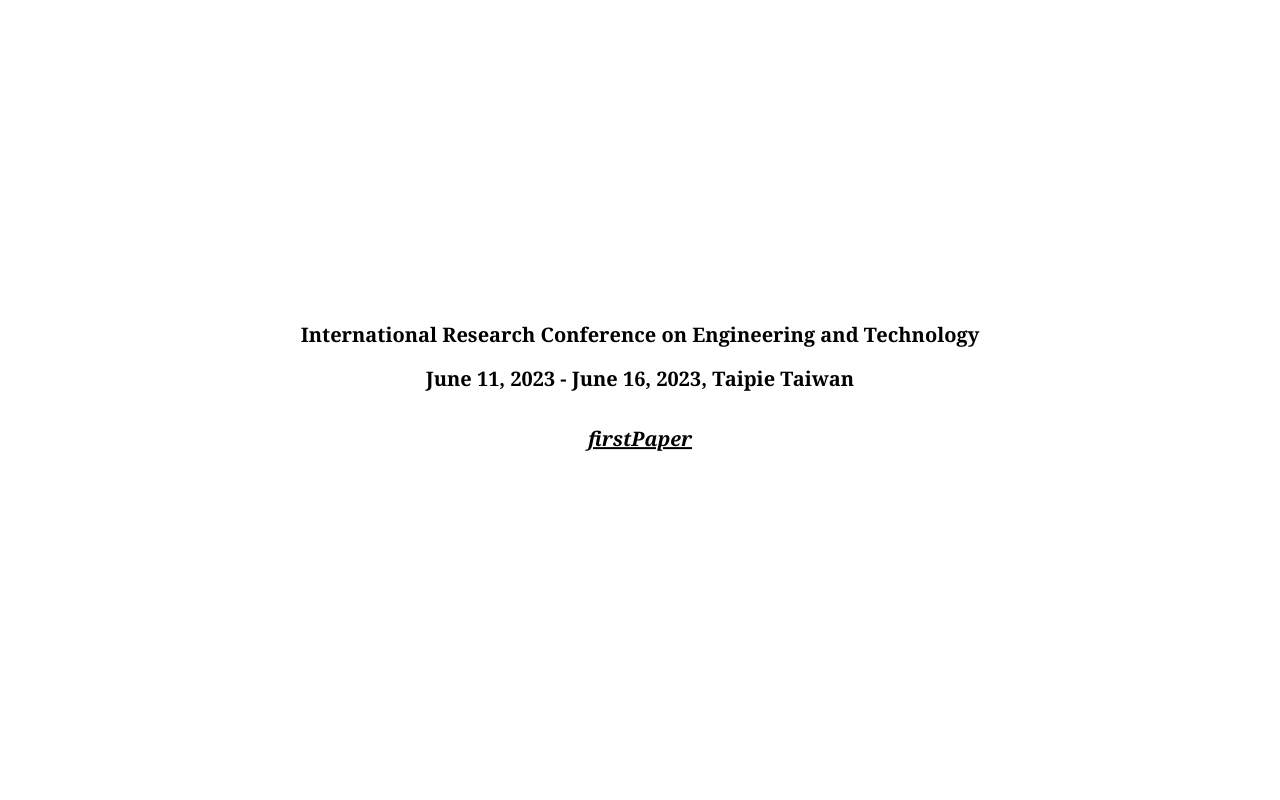
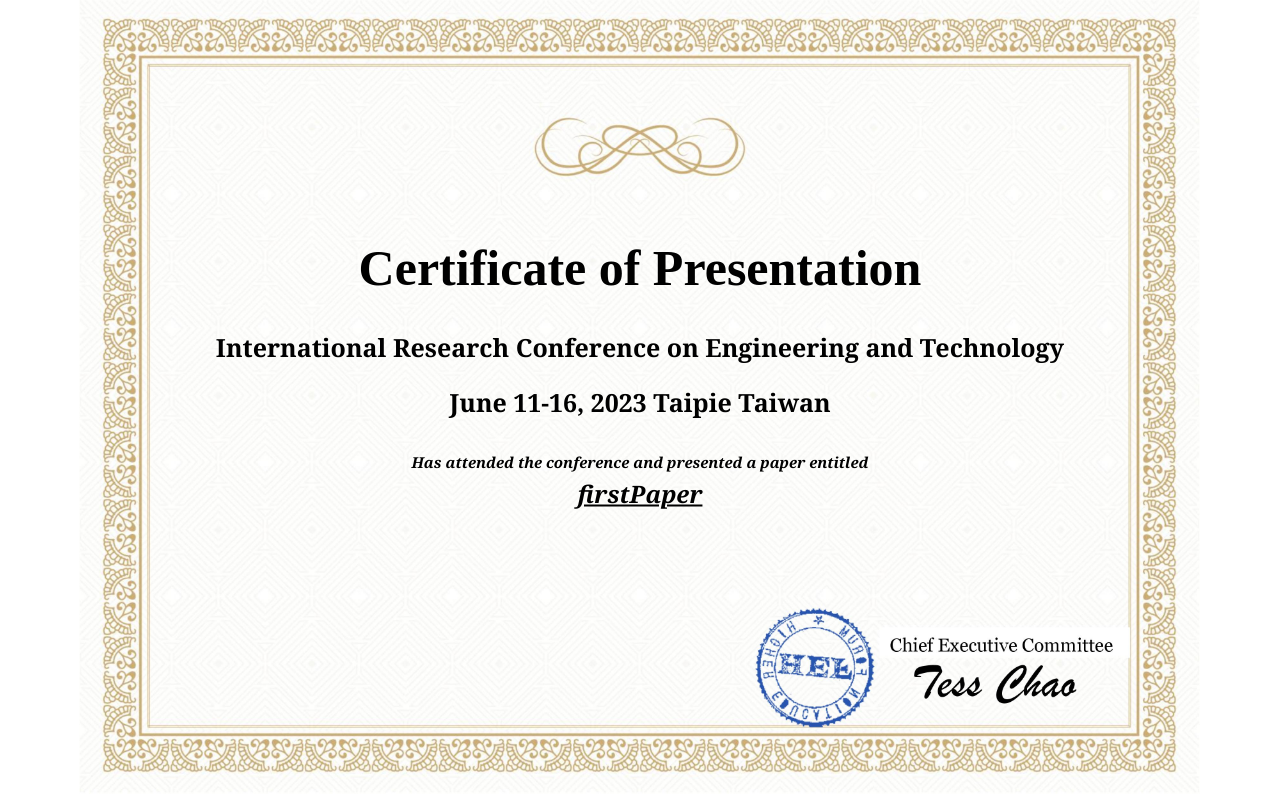
Before and after one commit to frankhsu0611/GatherEase, a Django app: page /certificate/ in a window 1280 px wide. Run offline with Django 4.2, Linux system fonts and the light colour scheme; a user stored in the database is signed in; data comes from the database, SQL or seed files in the repository; both versions use the stored data as it was after the commit.

Commit message:
finalized certificate format

```diff
--- a/authentication/models.py
+++ b/authentication/models.py
@@ -12,7 +12,8 @@ CONFERENCE_CODE = 'ICEASS2021'
 
 class Conference(models.Model):
     conferenceCode = models.CharField(max_length=20, primary_key=True)
-    conferenceName = models.CharField(max_length=20, default='adminConference')
+    conferenceName = models.CharField(
+        max_length=100, default='adminConference')
     conferenceStartDate = models.DateField(default=CONFERENCE_START_DATE)
     conferenceEndDate = models.DateField(default=CONFERENCE_END_DATE)
     conferenceLocation = models.CharField(
@@ -22,7 +23,7 @@ class Conference(models.Model):
     agenda = models.FileField(upload_to='agenda/')
     # Specify the sub-directory within 'media' folder.
     proceedings = models.FileField(upload_to='proceedings/')
-    #TO DO: add program
+    # TO DO: add program
     program = models.FileField(upload_to='program/')
 
 
@@ -35,10 +36,12 @@ class Event(models.Model):
     keynoteSpeaker = models.CharField(max_length=20)
     eventRoom = models.CharField(max_length=20)
 
+
 class Paper(models.Model):
     user = models.ForeignKey(User, on_delete=models.CASCADE)
     paperID = models.CharField(max_length=20, primary_key=True)
-    paperTitle = models.CharField(max_length=50)
+    paperTitle = models.CharField(max_length=200)
+
 
 class UserProfile(models.Model):
     user = models.OneToOneField(
@@ -47,7 +50,6 @@ class UserProfile(models.Model):
     userCountry = models.CharField(max_length=20)
     userUniversity = models.CharField(max_length=40)
     conference = models.ForeignKey(Conference, on_delete=models.CASCADE)
-
 
     class Meta:
         verbose_name_plural = "UserProfiles"
--- a/templates/pages/certificate.html
+++ b/templates/pages/certificate.html
@@ -19,7 +19,17 @@
       /* Configure your preferred font family and other styles */
       font-family: Georgia, sans-serif;
       color: black;
+    }
 
+    #background-image {
+      /* Set the image to cover the entire page */
+      width: 100%;
+      height: 100%;
+      object-fit: cover;
+
+      /* Position the image at the bottom layer */
+      position: absolute;
+      z-index: -1;
       /* Set the background image and its properties */
       background-image: url("{{ background_image_data_uri }}");
       background-size: contain;
@@ -27,34 +37,51 @@
       background-repeat: no-repeat;
     }
 
+    .title {
+      font-family: Times New Roman;
+      font-size: 50px;
+    }
+
     .certificate-content {
       /* Position the content in the center and middle of the page */
       position: absolute;
-      top: 50%;
+      top: 45%;
       left: 50%;
       transform: translate(-50%, -50%);
       text-align: center;
       width: 90%;
+
     }
     .conference-name,
     .conference-details {
-      font-size: 20px;
+      font-size: 25px;
     }
 
     .affiliation {
-      font-size: 20px;
+      font-size: 25px;
     }
 
     .name {
-      font-size: 24px;
+      font-size: 25px;
       text-decoration: underline;
+    }
+
+    .attend {
+      font-size: 15px;
+      font-style: italic;
+      margin-bottom: 5px; /* Adjust this value to change the gap between the lines */
     }
 
     .paper-title {
       font-family: Cambria, serif;
-      font-size: 20px;
+      font-size: 24px;
       font-style: italic;
       text-decoration: underline;
+      /* Add these lines */
+      margin-top: 0; /* Remove the default margin from the top */
+      width: 90%;
+      margin: 0 auto;
+      word-wrap: break-word;
     }
 
     /* Print-specific styles */
@@ -72,15 +99,25 @@
   </style>
 </head>
 <body>
-  {% comment %} <img id="background-image" src="{{ background_image_data_uri }}" alt="Certificate Background"> {% endcomment %}
+  <img id="background-image" src="../static/img/certificate1.jpg" alt="Certificate Background">
   <div class="certificate-content">
     <!-- Add your certificate content here -->
+    <h1 class="title">Certificate of Presentation</h1>
+    <h1 class="conference-name">{{ user_profile.conference.conferenceName }}</h1>
+    <h2 class="conference-details">{{ user_profile.conference.conferenceStartDate|date:"F j" }}-{{ user_profile.conference.conferenceEndDate|date:"j, Y" }} {{ user_profile.conference.conferenceLocation }}</h2>
+    <h3 class="affiliation">{{ user_profile.userUniversity }}</h3>
+    <h4 class="name">{{ user_profile.user.first_name }} {{ user_profile.user.last_name }}</h4>
+    <h5 class="attend"> Has attended the conference and presented a paper entitled</h5>
+    <h5 class="paper-title"> {{ paper.paperTitle }}</h5>
+    <!-- ... -->
+
+    <!-- <h1 class="title">Certificate of Presentation</h1>
     <h1 class="conference-name">{{ user_profile.conference.conferenceName }}</h1>
     <h2 class="conference-details">{{ user_profile.conference.conferenceStartDate }} - {{ user_profile.conference.conferenceEndDate }}, {{ user_profile.conference.conferenceLocation }}</h2>
     <h3 class="affiliation">{{ user_profile.userUniversity }}</h3>
     <h4 class="name">{{ user_profile.user.first_name }} {{ user_profile.user.last_name }}</h4>
-    <h5 class="paper-title">{{ paper.paperTitle }}</h5>
-    <!-- ... -->
+    <h5 class="attend"> Has attended the conference and presented a paper entitled</h5>
+    <h5 class="paper-title"> Discussing the Relationship between Job Crafting and Social Acceptance from the Perspective of Social Influence Theory: The Mediating Effect of Social Acceptance</h5> -->
   </div>
   </body>
 </html>
```
Also changed, not shown: authentication/api_utils.py (+12 -11 lines), authentication/views.py (line endings or trailing spaces), db.sqlite3, static/img/certificate.jpg (added), static/img/certificate1.jpg (added), static/img/certificateBK.jpg (deleted).
